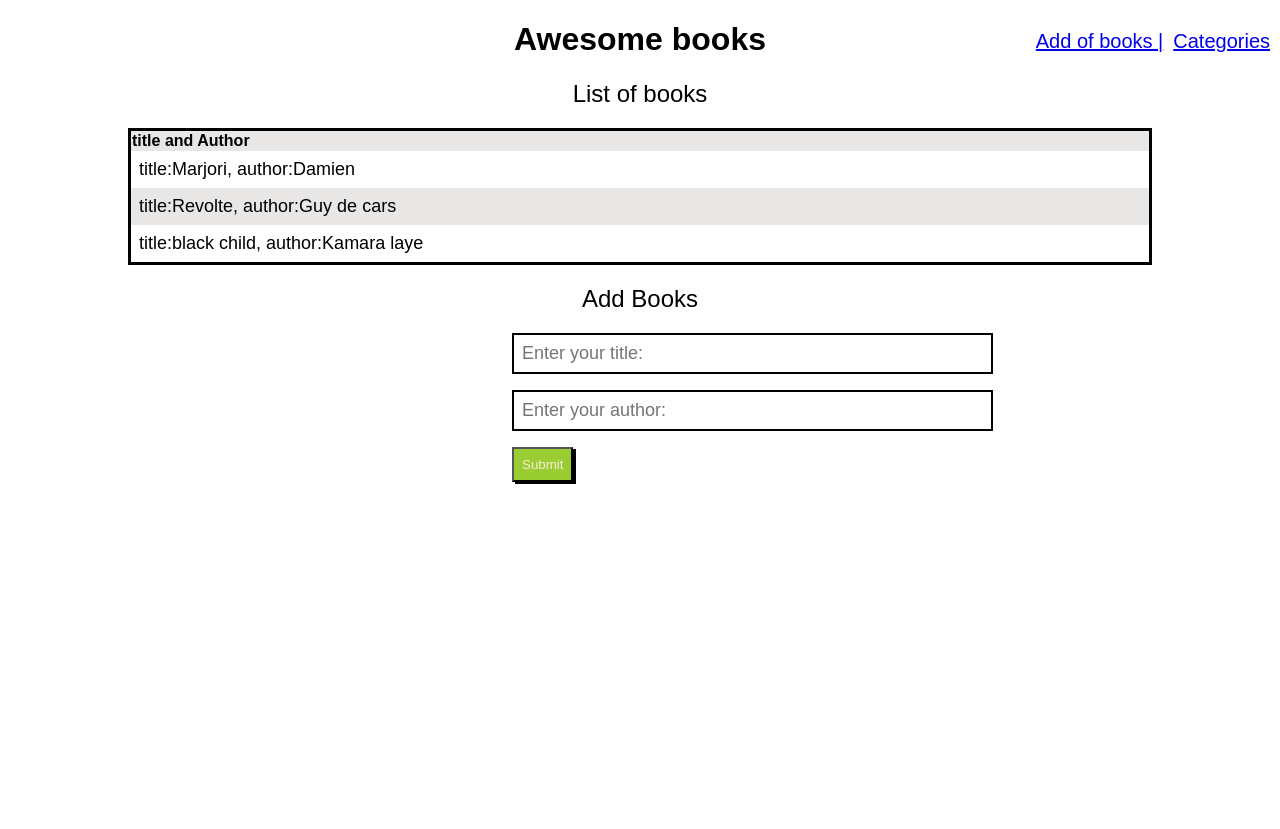
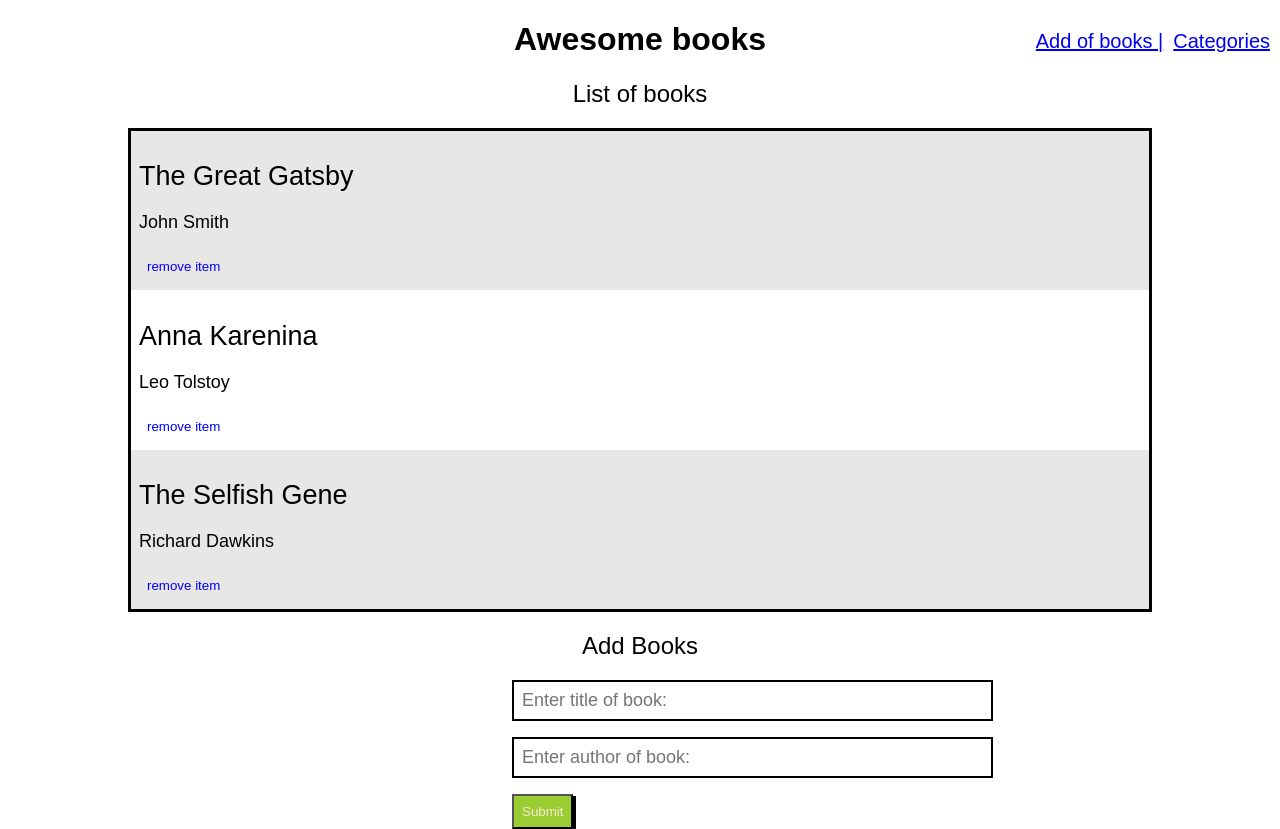
Before and after one commit to francksefu/books-react-reducs, a React (Create React App) app: page / in a window 1280 px wide. Before the commit the page ends 800 px from the top, so only its background shows below. Built offline with nearby package versions, Linux system fonts and the light colour scheme.

Commit message:
Add features of adding and removing books

```diff
--- a/src/App.css
+++ b/src/App.css
@@ -105,3 +105,11 @@ button.categorie {
   width: 30%;
   margin-left: 35%;
 }
+
+button.nothing {
+  border: none;
+  color: blue;
+  background-color: transparent;
+  box-shadow: none;
+  cursor: pointer;
+}
--- a/src/components/BookForm.js
+++ b/src/components/BookForm.js
@@ -1,13 +1,20 @@
 import { PropTypes } from 'prop-types';
+import { useState } from 'react';
+import { useDispatch, useSelector } from 'react-redux';
+import { add, remove } from '../redux/books/booksSlice';
 
-function Books({ title, author }) {
+function Books({ title, author, id }) {
+  const dispatch = useDispatch();
   return (
     <tr>
       <td>
-        title:
-        { title }
-        , author:
-        { author }
+        <h2>
+          { title }
+        </h2>
+        <p>
+          { author }
+        </p>
+        <button type="button" onClick={() => { dispatch(remove(id)); }} className="nothing">remove item</button>
       </td>
     </tr>
   );
@@ -16,30 +23,62 @@ function Books({ title, author }) {
 Books.propTypes = {
   title: PropTypes.string.isRequired,
   author: PropTypes.string.isRequired,
+  id: PropTypes.string.isRequired,
 };
 
 function BookForm() {
-  const books = [
-    { title: 'Marjori', author: 'Damien', id: 0 },
-    { title: 'Revolte', author: 'Guy de cars', id: 1 },
-    { title: 'black child', author: 'Kamara laye', id: 2 },
-  ];
+  const books = useSelector((state) => state.books.all);
+  const [titleT, setTitle] = useState('');
+  const [authorT, setAuthor] = useState('');
+
+  const dispatch = useDispatch();
+  const handleSubmit = (event) => {
+    event.preventDefault();
+    if (titleT !== '' && authorT !== '') {
+      dispatch(add({
+        item_id: `item${books.length}`,
+        title: titleT,
+        author: authorT,
+        category: 'Fiction',
+      }));
+    }
+  };
 
   return (
     <>
       <div>
         <h2>List of books</h2>
         <table>
-          <tr>
-            <th>title and Author</th>
-          </tr>
-          {books.map((book) => <Books key={book.id} title={book.title} author={book.author} />)}
+          {
+            books.map(
+              (book) => (
+                <Books
+                  key={book.item_id}
+                  title={book.title}
+                  author={book.author}
+                  id={book.item_id}
+                />
+              ),
+            )
+          }
         </table>
       </div>
       <h2>Add Books</h2>
-      <form>
-        <input type="text" placeholder="Enter your title:" />
-        <input type="text" placeholder="Enter your author:" />
+      <form onSubmit={handleSubmit}>
+        <input
+          type="text"
+          placeholder="Enter title of book:"
+          onChange={
+            (e) => setTitle(e.target.value)
+          }
+        />
+        <input
+          type="text"
+          placeholder="Enter author of book:"
+          onChange={
+            (e) => setAuthor(e.target.value)
+          }
+        />
         <button type="submit">Submit</button>
       </form>
     </>
--- a/src/redux/books/booksSlice.js
+++ b/src/redux/books/booksSlice.js
@@ -1,7 +1,26 @@
 import { createSlice } from '@reduxjs/toolkit';
 
 const initialState = {
-  all: [],
+  all: [
+    {
+      item_id: 'item1',
+      title: 'The Great Gatsby',
+      author: 'John Smith',
+      category: 'Fiction',
+    },
+    {
+      item_id: 'item2',
+      title: 'Anna Karenina',
+      author: 'Leo Tolstoy',
+      category: 'Fiction',
+    },
+    {
+      item_id: 'item3',
+      title: 'The Selfish Gene',
+      author: 'Richard Dawkins',
+      category: 'Nonfiction',
+    },
+  ],
 };
 
 export const booksSlice = createSlice({
@@ -14,7 +33,7 @@ export const booksSlice = createSlice({
     }),
     remove: (state, action) => ({
       ...state,
-      all: state.all.filter((book) => book.id !== action.payload),
+      all: state.all.filter((book) => book.item_id !== action.payload),
     }),
   },
 });
```
